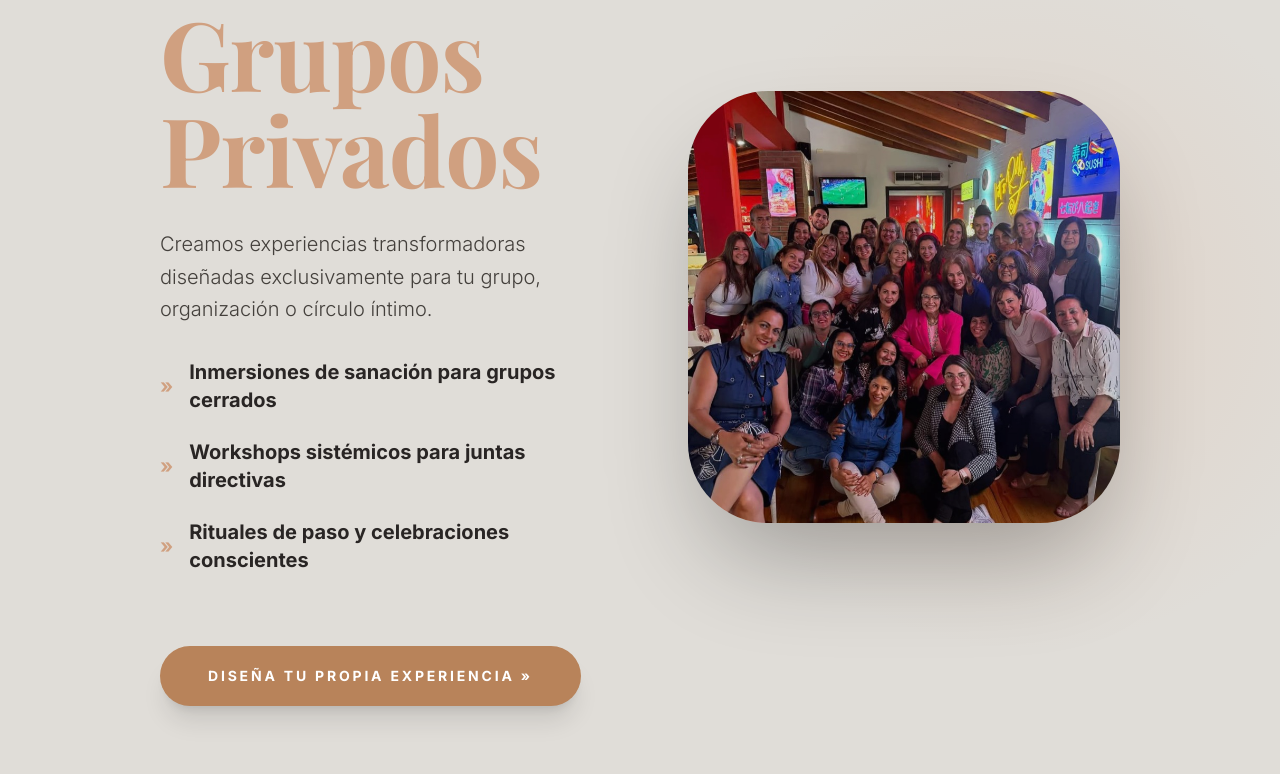
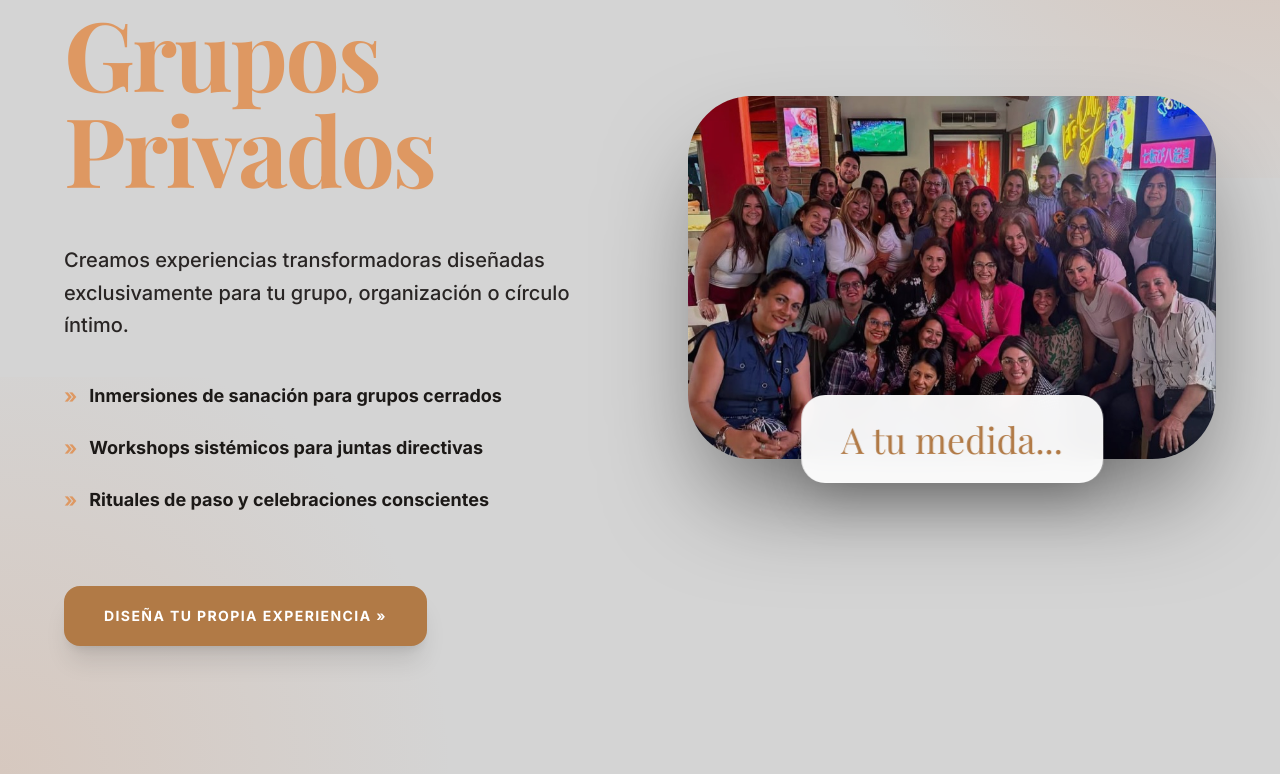
Before and after one commit to yelitzerangeloficialweb-max/yelitze-rangel-web, a Next.js app: page /eventos in a window 1280 px wide. Shown: the part 3426-4200 px from the top of the page. Built offline with nearby package versions, Linux system fonts and the light colour scheme; a web font is replaced by a local one.

Commit message:
style: apply high-fidelity redesign to 'Retiros & Grupos Privados' with atmospheric glows and refined typography

```diff
--- a/app/(website)/(routes)/eventos/page.tsx
+++ b/app/(website)/(routes)/eventos/page.tsx
@@ -206,21 +206,24 @@ export default function EventsPage() {
                 </div>
             </section>
 
-            {/* 4. SECTION: RETIROS A MEDIDA (EDITORIAL REDESIGN) */}
-            <section className="py-32 bg-[#e0ddd8] relative overflow-hidden">
-                {/* Decorative Glow */}
-                <div className="absolute right-0 top-1/2 -translate-y-1/2 w-[40%] h-[80%] bg-[radial-gradient(circle_at_center,_rgba(224,152,106,0.15),_transparent_70%)] pointer-events-none" />
+            {/* 4. SECTION: RETIROS A MEDIDA (REDESIGN) */}
+            <section className="py-32 bg-[#d4d4d4] relative overflow-hidden">
+                {/* Atmospheric Glows */}
+                <div className="absolute top-0 right-0 w-[40%] h-[40%] bg-[radial-gradient(circle_at_top_right,_rgba(224,152,106,0.3),_transparent_70%)] pointer-events-none" />
+                <div className="absolute bottom-0 left-0 w-[40%] h-[40%] bg-[radial-gradient(circle_at_bottom_left,_rgba(224,152,106,0.2),_transparent_70%)] pointer-events-none" />
 
-                <div className="container mx-auto max-w-7xl px-8 lg:px-40 relative z-10">
+                <div className="container mx-auto max-w-7xl px-8 lg:px-16 relative z-10">
                     <div className="flex flex-col lg:flex-row items-center gap-16 lg:gap-24">
                         <div className="lg:w-1/2 space-y-12">
                             <FadeIn>
-                                <h2 className="text-6xl lg:text-8xl font-heading text-[#d0a080] leading-[1.1] mb-8">
-                                    Retiros & Grupos <br /> Privados
-                                </h2>
+                                <div className="space-y-4">
+                                    <h2 className="text-5xl md:text-8xl font-heading text-[#de9862] leading-[0.9] tracking-tight">
+                                        Retiros & Grupos <br /> Privados
+                                    </h2>
+                                </div>
 
-                                <div className="space-y-8">
-                                    <p className="text-xl text-stone-700 leading-relaxed font-light max-w-lg">
+                                <div className="space-y-10 mt-12">
+                                    <p className="text-xl text-stone-800 font-medium leading-relaxed max-w-xl">
                                         Creamos experiencias transformadoras diseñadas exclusivamente para tu grupo, organización o círculo íntimo.
                                     </p>
 
@@ -230,22 +233,20 @@ export default function EventsPage() {
                                             "Workshops sistémicos para juntas directivas",
                                             "Rituales de paso y celebraciones conscientes"
                                         ].map((text, i) => (
-                                            <li key={i} className="flex items-center gap-4 text-stone-800 font-bold group hover:translate-x-2 transition-transform duration-300">
-                                                <span className="text-[#d0a080] text-xl font-bold">»</span>
-                                                <span className="text-lg lg:text-xl">{text}</span>
+                                            <li key={i} className="flex items-center gap-3 text-stone-900 font-bold text-lg">
+                                                <span className="text-[#de9862] text-xl">»</span>
+                                                {text}
                                             </li>
                                         ))}
                                     </ul>
 
-                                    <div className="pt-10">
-                                        <a
+                                    <div className="pt-8">
+                                        <Link
                                             href="https://wa.me/17867268717"
-                                            target="_blank"
-                                            rel="noopener noreferrer"
-                                            className="inline-flex items-center justify-center bg-[#b8835a] text-white hover:brightness-110 transition-all px-12 py-5 rounded-full font-bold uppercase tracking-[0.2em] text-xs lg:text-sm shadow-xl group"
+                                            className="inline-flex items-center justify-center bg-[#b17a46] text-white hover:brightness-110 transition-all px-10 py-5 rounded-2xl font-bold uppercase tracking-[0.1em] text-sm shadow-xl group"
                                         >
-                                            DISEÑA TU PROPIA EXPERIENCIA »
-                                        </a>
+                                            Diseña tu propia experiencia »
+                                        </Link>
                                     </div>
                                 </div>
                             </FadeIn>
@@ -253,15 +254,19 @@ export default function EventsPage() {
 
                         <div className="lg:w-1/2 relative">
                             <FadeIn>
-                                <div className="relative aspect-[16/10] lg:aspect-square rounded-[3rem] lg:rounded-[5rem] overflow-hidden shadow-[0_50px_100px_-20px_rgba(0,0,0,0.3)] group">
+                                <div className="relative aspect-[16/11] rounded-[4rem] overflow-hidden shadow-[0_50px_100px_-20px_rgba(0,0,0,0.5)] group">
                                     <Image
                                         src="/assets/images/gallery/custom-retreat-group.jpg"
                                         alt="Sesión Grupal de Sanación"
                                         fill
                                         className="object-cover group-hover:scale-105 transition-transform duration-1000"
                                     />
-                                    {/* Subtle Overlay to match editorial reference */}
+                                    {/* Subtle Overlay to match mockup tint */}
                                     <div className="absolute inset-0 bg-stone-900/10 pointer-events-none" />
+                                </div>
+                                {/* Floating Label matching the new simpler design */}
+                                <div className="absolute -bottom-6 left-1/2 -translate-x-1/2 bg-white/95 backdrop-blur-md px-10 py-6 rounded-3xl shadow-2xl">
+                                    <p className="text-[#b17a46] font-heading text-4xl whitespace-nowrap">A tu medida...</p>
                                 </div>
                             </FadeIn>
                         </div>
```
Also changed, not shown: 1 other file (tests, documents, lock files or other folders).
